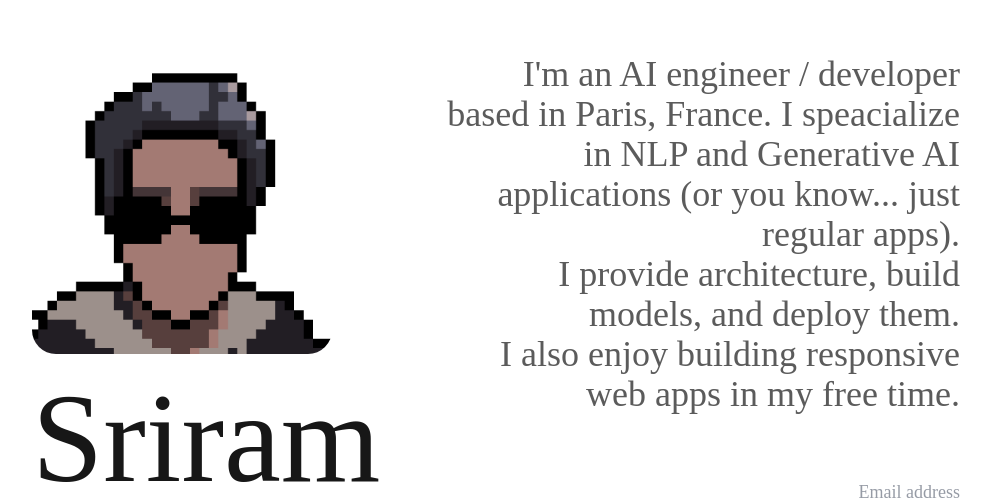
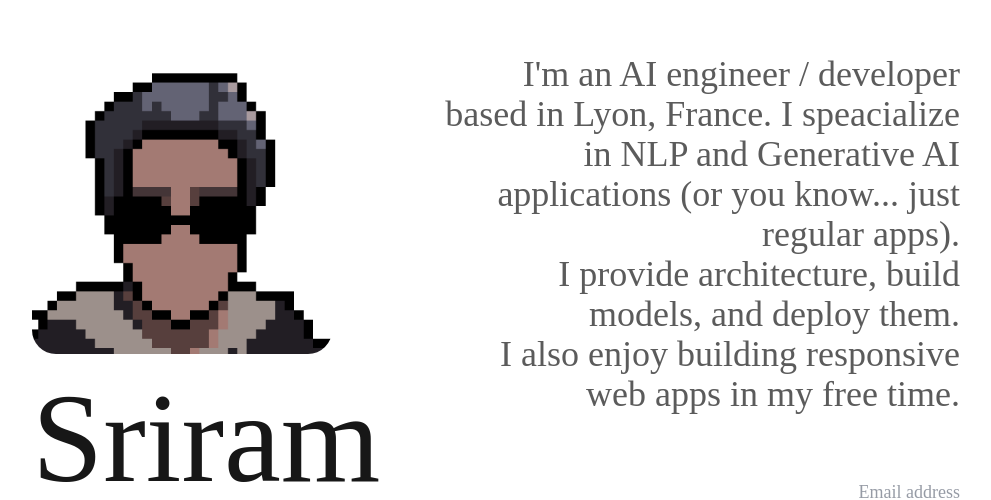
Before and after one commit to softmaxer/softmaxer.github.io, a Next.js app: page / in a window 1280 px wide. Shown: the part 122-622 px from the top of the page, without its empty margins (144-1135 px from the left). Built offline with nearby package versions, Linux system fonts and the light colour scheme; a web font is replaced by a local one.

Commit message:
Change location

```diff
--- a/app/page.tsx
+++ b/app/page.tsx
@@ -35,7 +35,7 @@ export default function Home() {
         className={`${taglineIsVisible ? "opacity-70" : "opacity-0"} ease-in duration-1000 font-solanelLight flex flex-col justify-start items-end gap-12 md:gap-24 lg:gap-16`}
       >
         <p className={`text-right text-2xl md:text-2xl lg:text-4xl`}>
-          I&apos;m an AI engineer / developer based in Paris, France. I
+          I&apos;m an AI engineer / developer based in Lyon, France. I
           speacialize in NLP and Generative AI applications (or you know... just
           regular apps).
           <br />I provide architecture, build models, and deploy them.
```
